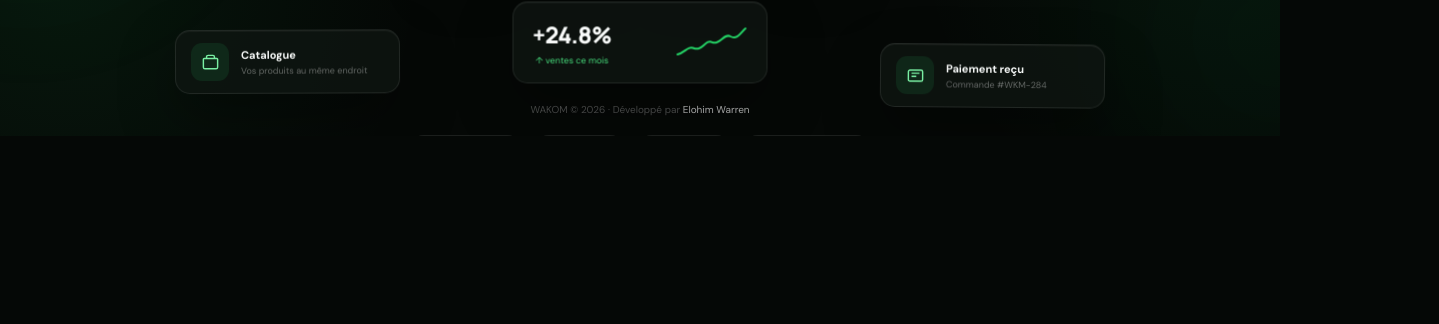
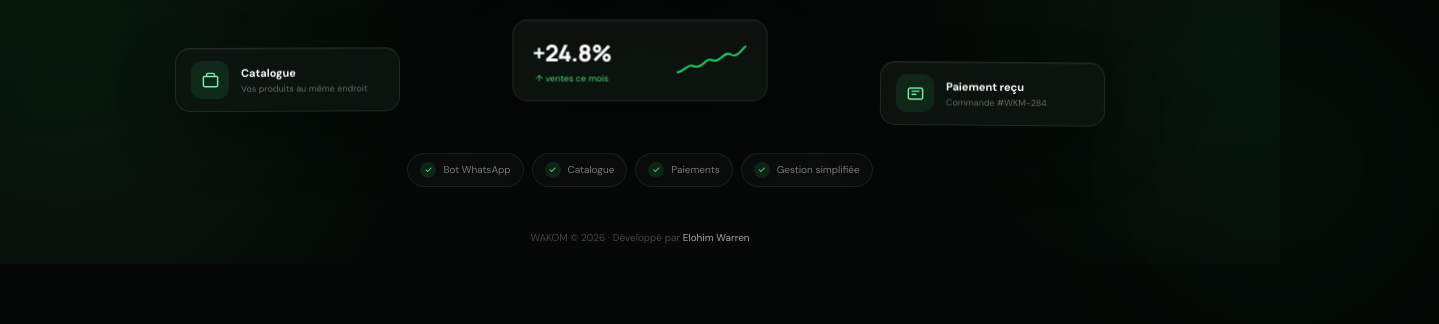
Before and after one commit to elohim-cm/wakom, a plain HTML site: page index.html in a window 1280 px wide. Shown: the part 664-988 px from the top of the page, 1439 px wide, since content can reach past the window. Before the commit the page ends 800 px from the top, so only its background shows below. Drawn offline with Linux system fonts and the light colour scheme.

Commit message:
Update index.html

```diff
--- a/index.html
+++ b/index.html
@@ -4,8 +4,8 @@
   <meta charset="UTF-8">
   <meta name="viewport" content="width=device-width, initial-scale=1.0">
   <meta name="theme-color" content="#050806">
-  <meta name="description" content="Wakom arrive bientôt — la solution simple pour vendre, gérer et encaisser directement via WhatsApp.">
-  <title>Wakom — Bientôt disponible</title>
+  <meta name="description" content="Wakom arrive bientôt - la solution simple pour vendre, gérer et encaisser directement via WhatsApp.">
+  <title>Wakom - Bientôt disponible</title>
   <link rel="preconnect" href="https://fonts.googleapis.com">
   <link rel="preconnect" href="https://fonts.gstatic.com" crossorigin>
   <link href="https://fonts.googleapis.com/css2?family=DM+Sans:wght@400;500;600;700&family=Manrope:wght@500;600;700;800&display=swap" rel="stylesheet">
@@ -25,7 +25,9 @@
     html, body { width: 100%; min-height: 100%; }
     body {
       margin: 0;
-      font-family: "DM Sans", system-ui, sans-serif;
+      width: 100%;
+      min-height: 100%;
+      font-family: "DM Sans", system-ui, -apple-system, BlinkMacSystemFont, "Segoe UI", sans-serif;
       color: var(--text);
       background: var(--bg);
       overflow-x: hidden;
@@ -37,8 +39,7 @@
     .page {
       position: relative;
       width: 100%;
-      height: 100svh;
-      overflow: hidden;
+      min-height: 100svh;
       isolation: isolate;
       background:
         radial-gradient(circle at 50% 44%, rgba(37,211,102,.07), transparent 24%),
@@ -155,15 +156,15 @@
     main {
       position: relative;
       z-index: 4;
-      height: 100%;
+      width: 100%;
     }
 
     .hero {
-      height: 100%;
+      min-height: 100svh;
       display: grid;
       place-items: center;
       text-align: center;
-      padding: 92px 0 54px;
+      padding: 110px 0 70px;
     }
 
     .hero-inner {
@@ -377,6 +378,7 @@
     }
 
     @media (max-width: 600px) {
+      body { overflow-x: hidden; overflow-y: auto;}
       .page { min-height: 640px; }
       header { padding-top:18px; }
       .container { width: calc(100% - 24px); }
```
